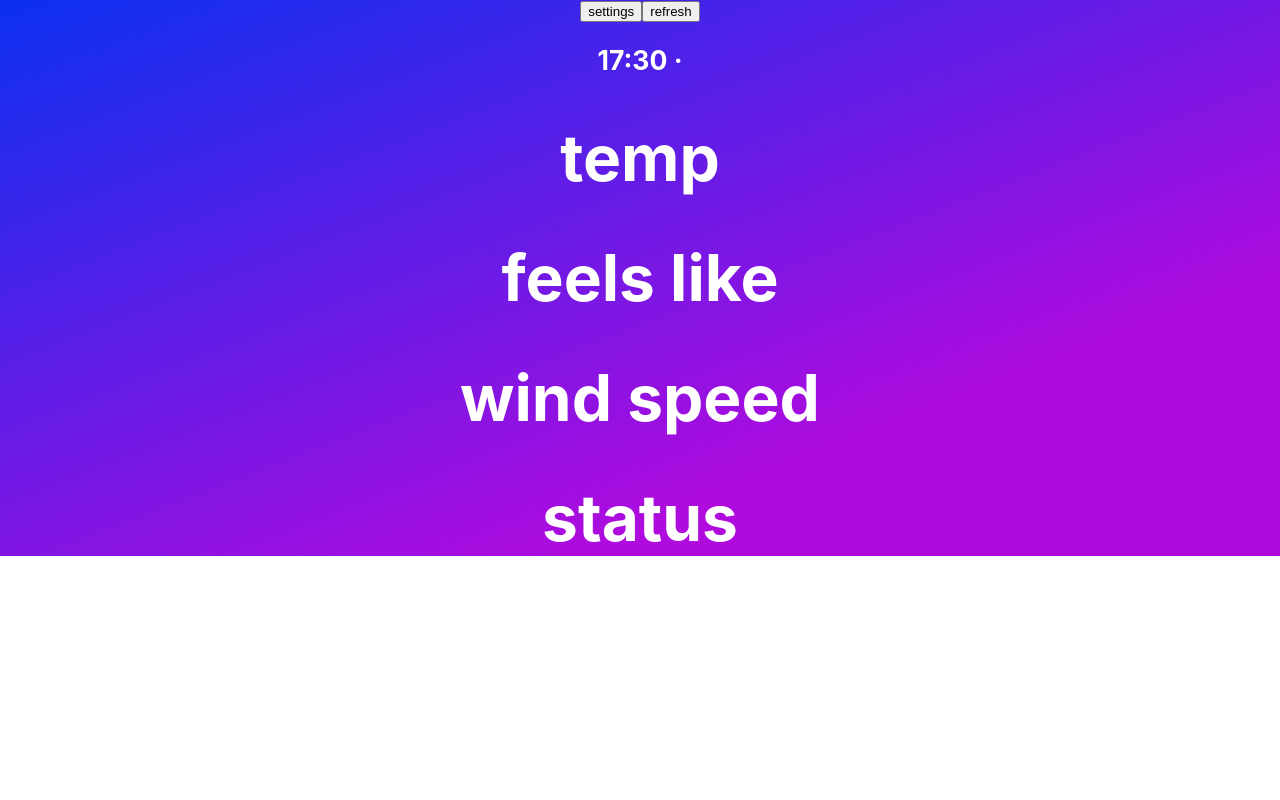
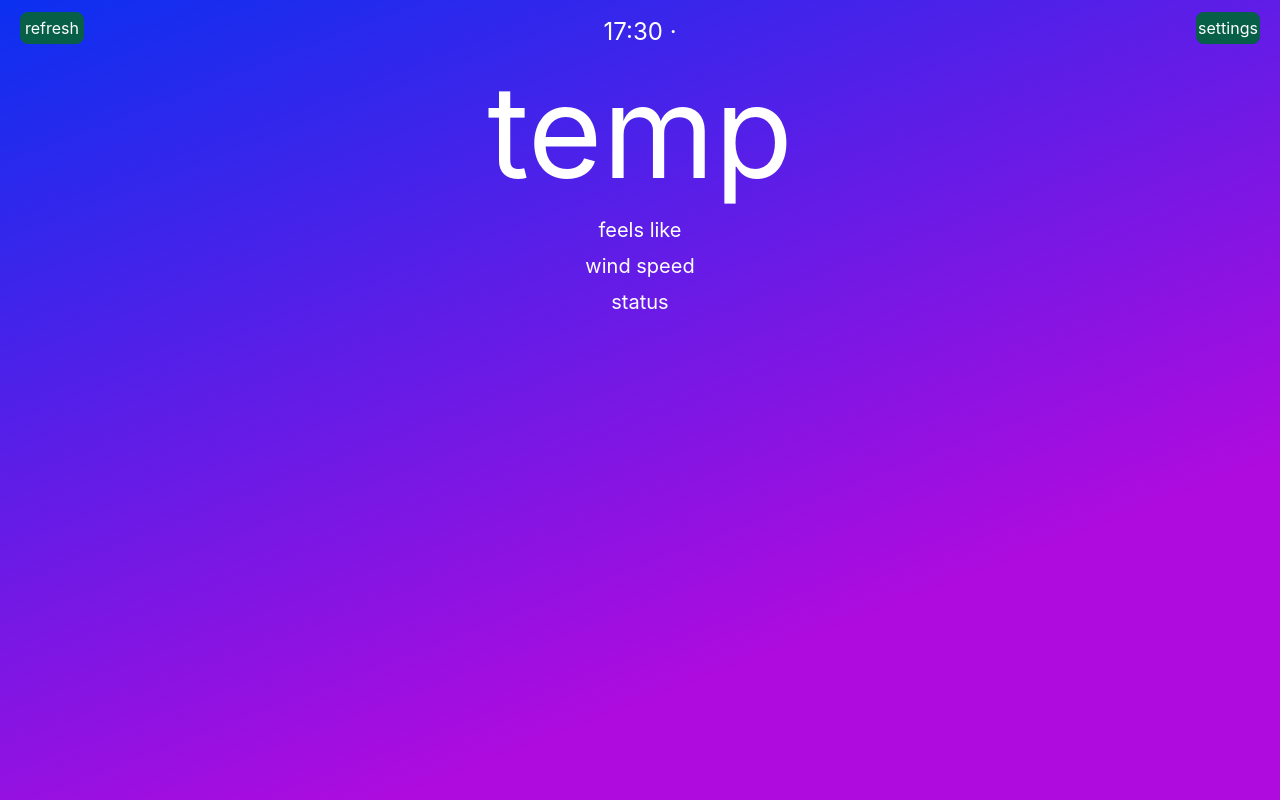
Before and after one commit to duch3201/WeatherAppReact, a React (Create React App) app: page / in a window 1280 px wide. Built offline with nearby package versions, Linux system fonts and the light colour scheme; no server answers.

Commit message:
readded tailwindcss lol

```diff
--- /dev/null
+++ b/postcss.config.js
@@ -0,0 +1,6 @@
+module.exports = {
+  plugins: {
+    tailwindcss: {},
+    autoprefixer: {},
+  },
+}
--- a/src/App.js
+++ b/src/App.js
@@ -8,7 +8,7 @@ let city = localStorage.getItem('city')
 let lang = localStorage.getItem('lang')
 
 
-class Welcome extends React.Component {
+class Topbar extends React.Component {
   render() {
     return <h1 class="text-2xl pt-4 pb-5 self-center">{time} · {this.props.name}</h1>;
   }
@@ -54,7 +54,7 @@ class Forecast extends React.Component {
 //var data = getWeather();
 //console.log(data)
 
-const element = <Welcome name={city} />;
+const element = <Topbar name={city} />;
 const weather = <Forecast name={"data"} />;
 const test = <requesttoapi/>
 
@@ -63,7 +63,6 @@ function App() {
     <div className="App">
       <div id="bg" class="w-screen h-screen">
         <div id="seminavbar">
-          <navbar/>
           <button class="float-right mr-5 mt-3 rounded-lg bg-emerald-800 pt-1 w-16 pb-1" onClick={localStorage.setItem("city", "warsaw")}>settings</button>
           <button class="float-left ml-5 mt-3 rounded-lg bg-emerald-800 pt-1 w-16 pb-1">refresh</button>
         </div>
--- /dev/null
+++ b/tailwind.config.js
@@ -0,0 +1,10 @@
+/** @type {import('tailwindcss').Config} */
+module.exports = {
+  content: [
+    "./src/**/*.{js,jsx,ts,tsx}",
+  ],
+  theme: {
+    extend: {},
+  },
+  plugins: [],
+}
```
